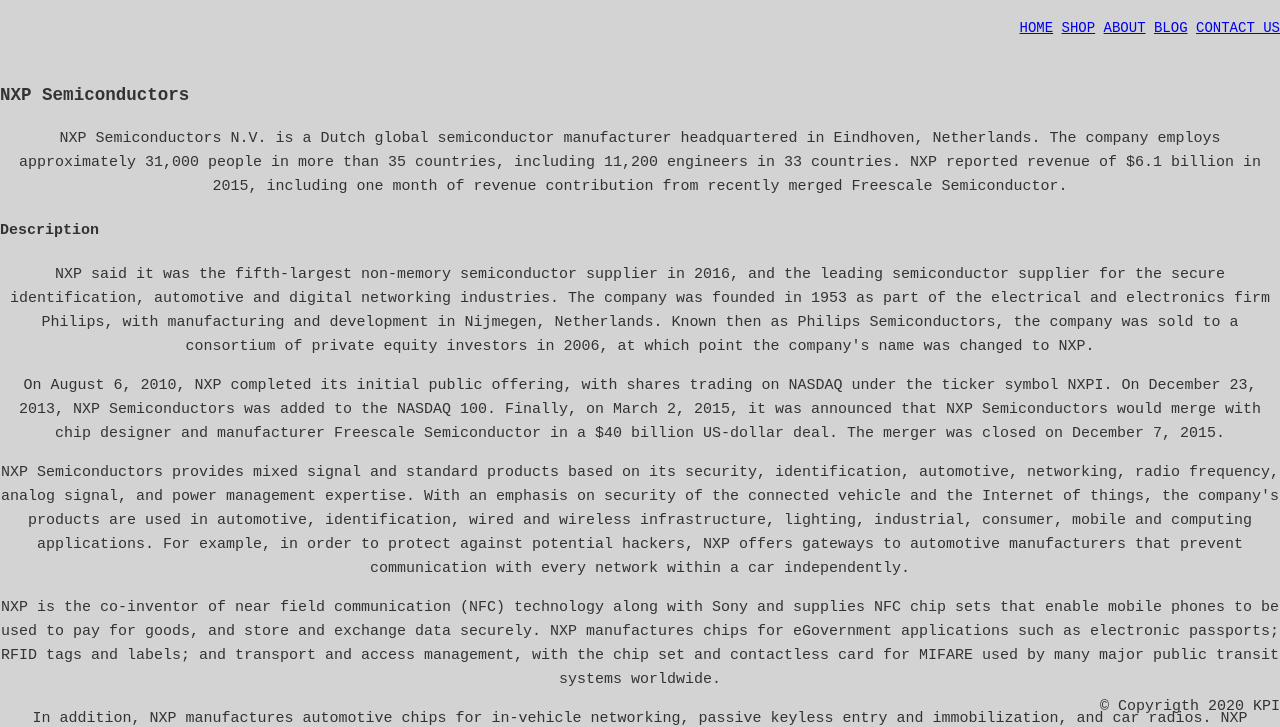
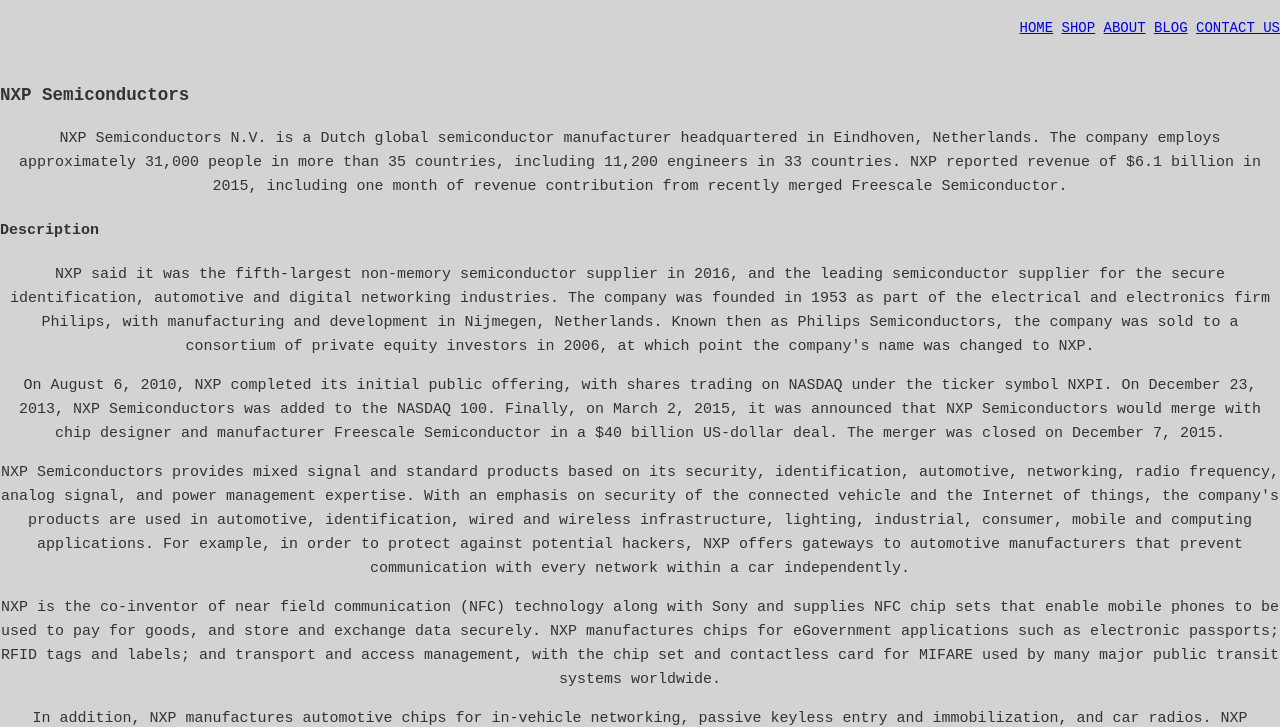
Before and after one commit to Sryzhenkov/Sryzhenkov.github.io, a plain HTML site: page index.html in a window 1280 px wide. Shown: the part 81-808 px from the top of the page. Drawn offline with Linux system fonts and the light colour scheme.

Commit message:
fix upd T 06.08 10:10
fix footer index.html

```diff
--- a/index.html
+++ b/index.html
@@ -69,8 +69,8 @@
         <p>At the time of the merger the company was named SGS-THOMSON but took its current name in May 1998 following Thomson’s sale of its shares. After its creation ST was ranked 14th among the top 20 semiconductor suppliers with sales of around US$850 million.</p>
             </div>
     </main>
-<footer class="footer">
+<!--footer class="footer">
     &copy; Copyrigth 2020 KPI
-</footer>
+</footer-->
 </body>
 </html>
```
